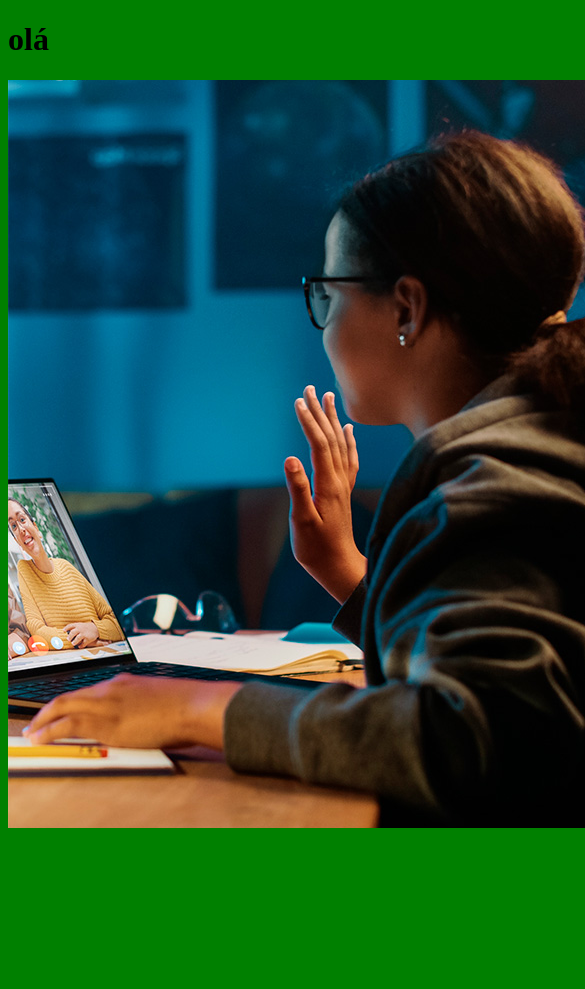
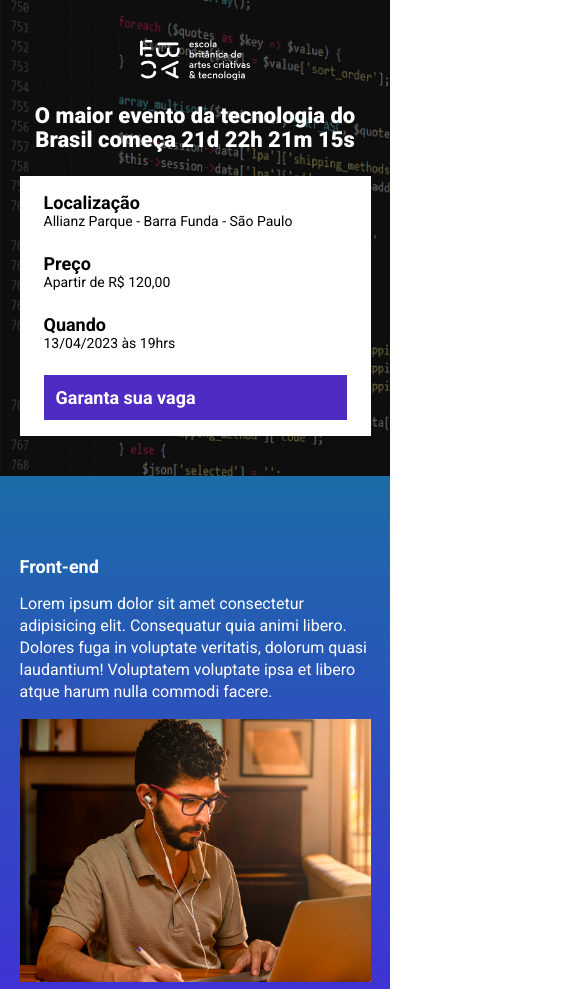
Before and after one commit to BrunoSantosprogrammer/Ebac_Tech_Talks2, a website built with Parcel: page src/index.html in a window 390 px wide. Shown: the top 989 px of the page, 585 px wide, since content can reach past the window. Before the commit the page ends 844 px from the top, so only its background shows below. Built offline with nearby package versions, Linux system fonts and the light colour scheme.

Commit message:
criando a contagem regressiva

```diff
--- a/package.json
+++ b/package.json
@@ -2,9 +2,9 @@
   "name": "ebac_talks",
   "version": "1.0.0",
   "description": "",
-  "main": "index.js",
   "scripts": {
     "dev": "parcel src/index.html src/styles/main.scss src/scripts/main.js",
+    "build": "parcel build src/index.html",
     "test": "echo \"Error: no test specified\" && exit 1"
   },
   "keywords": [],
--- a/src/index.html
+++ b/src/index.html
@@ -1,16 +1,114 @@
 <!DOCTYPE html>
 <html lang="pt-br">
+
 <head>
     <meta charset="UTF-8">
     <meta http-equiv="X-UA-Compatible" content="IE=edge">
     <meta name="viewport" content="width=device-width, initial-scale=1.0">
-    <title>Document</title>
+    <title>EBAC Tech Talks</title>
+    <!-- page fonts -->
+    <link rel="preconnect" href="https://fonts.googleapis.com">
+    <link rel="preconnect" href="https://fonts.gstatic.com" crossorigin>
+    <link href="https://fonts.googleapis.com/css2?family=Roboto:wght@400;700;900&display=swap" rel="stylesheet">
+    <!-- file scss -->
     <link rel="stylesheet" href="styles/main.scss">
+    <!-- animation -->
+    <link rel="stylesheet" href="https://unpkg.com/aos@next/dist/aos.css" />
 </head>
+
 <body>
-    <h1>olá</h1>
-    <img src="./images/backend.png" alt="">
+    <!-- hero header -->
+    <header class="hero">
+        <div class="container">
+            <img class="hero__logo" src="./images/ebac_logo.svg" alt="EBAC">
+            <p class="hero__text">
+                O maior evento da tecnologia do Brasil começa <span id='contador'></span>
+            </p>
+            <div class="infos-bar">
+                <ul class="infos-bar__infos">
+                    <li class="infos-bar__infos__item">
+                        <b>Localização</b>
+                        Allianz Parque - Barra Funda - São Paulo
+                    </li>
+                    <li class="infos-bar__infos__item">
+                        <b>Preço</b>
+                        Apartir de R$ 120,00
+                    </li>
+                    <li class="infos-bar__infos__item">
+                        <b>Quando</b>
+                        13/04/2023 às 19hrs
+                    </li>
+                </ul>
+                <a href="#" class="button button--primary">
+                    Garanta sua vaga
+                </a>
+            </div>
+        </div>
+    </header>
 
+    <!-- frontend section -->
+    <section class="event event--frontend">
+        <div class="container" data-aos="fade-right">
+            <div class="event__details">
+                <h2 class="event__details__title">Front-end</h2>
+                <p class="event__details__description">
+                    Lorem ipsum dolor sit amet consectetur adipisicing elit. Consequatur quia animi libero. Dolores fuga
+                    in voluptate veritatis, dolorum quasi laudantium! Voluptatem voluptate ipsa et libero atque harum
+                    nulla commodi facere.
+                </p>
+            </div>
+            <img class="event__image" src="./images/frontend.png" alt="Front-end">
+        </div>
+    </section>
+    <!-- UI/UX section -->
+    <section class="event event--ui-ux event--image-left">
+        <div class="container" data-aos="fade-left">
+            <div class="event__details">
+                <h2 class="event__details__title">UI/UX</h2>
+                <p class="event__details__description">
+                    Lorem ipsum dolor sit amet consectetur adipisicing elit. Consequatur quia animi libero. Dolores fuga
+                    in voluptate veritatis, dolorum quasi laudantium! Voluptatem voluptate ipsa et libero atque harum
+                    nulla commodi facere.
+                </p>
+            </div>
+            <img class="event__image" src="./images/frontend.png" alt="Front-end">
+        </div>
+    </section>
+    <!-- data Science section -->
+    <section class="event event--data-science">
+        <div class="container" data-aos="fade-right">
+            <div class="event__details">
+                <h2 class="event__details__title">Data Science</h2>
+                <p class="event__details__description">
+                    Lorem ipsum dolor sit amet consectetur adipisicing elit. Consequatur quia animi libero. Dolores fuga
+                    in voluptate veritatis, dolorum quasi laudantium! Voluptatem voluptate ipsa et libero atque harum
+                    nulla commodi facere.
+                </p>
+            </div>
+            <img class="event__image" src="./images/frontend.png" alt="Front-end">
+        </div>
+    </section>
+    <!-- backend section -->
+    <section class="event event--backend event--image-left">
+        <div class="container" data-aos="fade-left">
+            <div class="event__details">
+                <h2 class="event__details__title">Backend</h2>
+                <p class="event__details__description">
+                    Lorem ipsum dolor sit amet consectetur adipisicing elit. Consequatur quia animi libero. Dolores fuga
+                    in voluptate veritatis, dolorum quasi laudantium! Voluptatem voluptate ipsa et libero atque harum
+                    nulla commodi facere.
+                </p>
+            </div>
+            <img class="event__image" src="./images/frontend.png" alt="Front-end">
+        </div>
+    </section>
+    <!-- animation -->
+    <script src="https://unpkg.com/aos@next/dist/aos.js"></script>
+    <!-- file js -->
     <script src="scripts/main.js"></script>
+    <script>
+        AOS.init();
+    </script>
 </body>
+
 </html>
--- a/src/scripts/main.js
+++ b/src/scripts/main.js
@@ -1 +1,26 @@
-console.log("olá mundo 2");
+AOS.init();
+
+const dataDoEvento = new Date("Apr 13, 2023 19:00:00");
+const timeStampDoEvento = dataDoEvento.getTime();
+const contaAsHoras = setInterval(function () {
+    const agora = new Date();
+    const timeStampAtual = agora.getTime();
+
+    const distanciaAteOEvento = timeStampDoEvento - timeStampAtual;
+
+    const diaEmMs = 1000 * 60 * 60 * 24;
+    const horaEmMs = 1000 * 60 * 60;
+    const minEmMs = 1000 * 60;
+
+    const diasAteOEvento = Math.floor(distanciaAteOEvento / diaEmMs);
+    const horasAteOEvento = Math.floor((distanciaAteOEvento % diaEmMs) / horaEmMs);
+    const minAteOEvento = Math.floor((distanciaAteOEvento % horaEmMs) / minEmMs);
+    const segAteOEvento = Math.floor((distanciaAteOEvento % minEmMs) / 1000);
+
+    document.getElementById('contador').innerHTML = `${diasAteOEvento}d ${horasAteOEvento}h ${minAteOEvento}m ${segAteOEvento}s`;
+
+    if (distanciaAteOEvento < 0) {
+        clearInterval(contaAsHoras);
+        document.getElementById('contador').innerHTML = `Evento expirado`;
+    }
+}, 1000);
--- /dev/null
+++ b/src/styles/_event.scss
@@ -0,0 +1,65 @@
+@use "variables";
+
+.event {
+    padding: 80px 0;
+
+    &--frontend {
+        background-image: linear-gradient(variables.$blue1, variables.$blue2);
+    }
+
+    &--ui-ux {
+        background-image: linear-gradient(variables.$blue2, variables.$pink);
+    }
+
+    &--data-science {
+        background-image: linear-gradient(variables.$pink, variables.$yellow);
+    }
+
+    &--backend {
+        background-image: linear-gradient(variables.$yellow, variables.$pink);
+    }
+
+    &--image-left {
+        .container {
+            flex-direction: row-reverse;
+        }
+    }
+
+    .container {
+        display: flex;
+        gap: 40px;
+    }
+
+    &__image {
+        max-width: 360px;
+    }
+
+    &__details {
+
+        &__title {
+            font-size: 18px;
+            font-weight: bold;
+            margin-bottom: 16px;
+        }
+
+        &__description {
+            line-height: 22px;
+        }
+    }
+
+
+    @media (max-width:640px) {
+        .container {
+            display: block;
+        }
+
+        &__image {
+            width: 100%;
+        }
+
+        &__details {
+            margin-right: 0;
+            margin-bottom: 16px;
+        }
+    }
+}
--- /dev/null
+++ b/src/styles/_hero.scss
@@ -0,0 +1,53 @@
+@use "variables";
+.hero {
+    padding-top: 64px;
+    padding-bottom: 100px;
+    background-image: url(../images/fundo.png);
+    background-repeat: no-repeat;
+    background-size: cover;
+    position: relative;
+
+    .container {
+        position: relative;
+    }
+
+    &::before {
+        position: absolute;
+        top: 0;
+        left: 0;
+        width: 100%;
+        height: 100%;
+        background-color: variables.$secondaryTextColor;
+        content: "";
+        opacity: 0.5;
+    }
+
+    &__text {
+        margin-top: 64px;
+        margin-bottom: 64px;
+        font-size: 40px;
+        line-height: 56px;
+        font-weight: 800;
+        color: variables.$textColor;
+        text-align: center;
+    }
+
+    &__logo {
+        display: block;
+        margin: 0 auto;
+        height: 80px;
+    }
+
+    @media (max-width:640px) {
+        padding: 40px 0;
+        &__logo {
+            height: 40px;
+        }
+
+        &__text {
+            font-size: 22px;
+            line-height: 24px;
+            margin: 24px 0;
+        }
+    }
+}
--- /dev/null
+++ b/src/styles/_variables.scss
@@ -0,0 +1,8 @@
+$textColor: #fff;
+$secondaryTextColor: #000;
+
+$blue1: #1B6CA7;
+$blue2: #442BDB;
+$pink: #89223B;
+$yellow:#9C791D;
+$purple: #4F2AC3;
--- /dev/null
+++ b/src/styles/components/_buttons.scss
@@ -0,0 +1,24 @@
+@use "../variables";
+
+.button {
+    padding: 12px;
+    font-size: 18px;
+    font-weight: bold;
+    text-decoration: none;
+    text-align: center;white-space: nowrap;
+
+    &--primary {
+        color: variables.$textColor;
+        background-color: variables.$purple;
+    }
+
+    @media (max-width:640px) {
+        display: block;
+        width: 100%;
+    }
+
+    @media (max-width:1024px) {
+        display: flex;
+        align-items: center;
+    }
+}
--- /dev/null
+++ b/src/styles/components/_infosbar.scss
@@ -0,0 +1,42 @@
+@use "../variables";
+
+.infos-bar {
+    padding: 16px 24px ;
+    background-color: variables.$textColor;
+    display: flex;
+    justify-content: space-between;
+
+    &__infos {
+        display: flex;
+        gap: 40px;
+
+        &__item {
+            font-size: 14px;
+            color: variables.$secondaryTextColor;
+
+            b {
+                font-size: 18px;
+                display: block;
+                color: variables.$secondaryTextColor;
+            }
+        }
+    }
+
+    @media (max-width:640px) {
+        display: block;
+
+        &__infos {
+            display: block;
+
+            &__item {
+                margin-bottom: 24px;
+            }
+        }
+    }
+
+    @media (max-width:1024px) {
+        &__infos {
+            gap: 16px;
+        }
+    }
+}
--- a/src/styles/main.scss
+++ b/src/styles/main.scss
@@ -1,3 +1,28 @@
-body {
-    background-color: green;
+@use "hero";
+@use "components/infosbar";
+@use 'components/buttons';
+@use "event";
+@use 'variables';
+
+* {
+    margin: 0;
+    padding: 0;
+    box-sizing: border-box;
+    font-family: Roboto, sans-serif;
+    color: variables.$textColor;
+    list-style: none;
 }
+
+.container {
+    max-width: 960px;
+    width: 100%;
+    margin: 0 auto;
+
+    @media (max-width: 640px) {
+        max-width: 80%;
+    }
+
+    @media (max-width: 1024px) {
+        max-width: 90%;
+    }
+}
```
